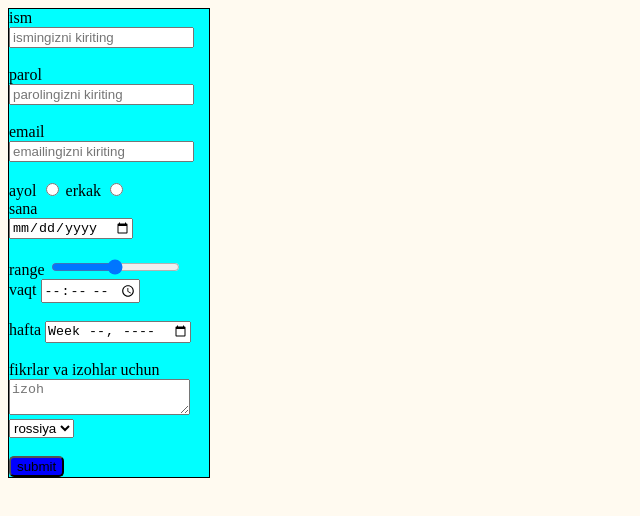
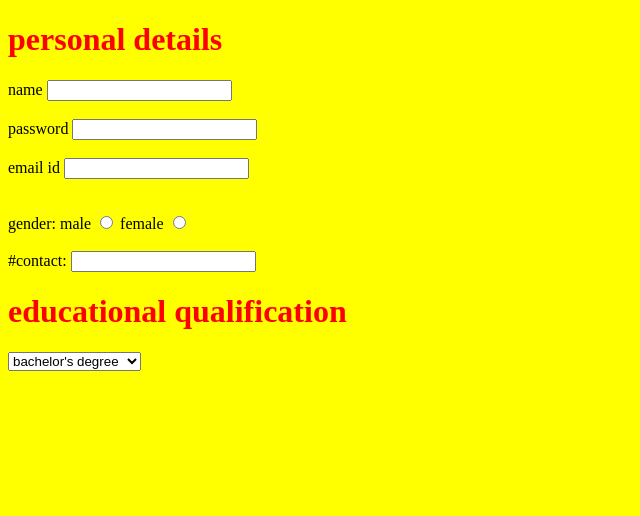
Before and after one commit to abdullohstar/sasa, a plain HTML site: page index.html in a window 1280 px wide. Shown: the whole page, without its empty margins (0-640 px from the left). Drawn offline with Linux system fonts and the light colour scheme.

Commit message:
first commit

```diff
--- a/index.html
+++ b/index.html
@@ -6,61 +6,40 @@
    <title>Document</title>
    <link rel="stylesheet" href="style.css">
  </head>
- <style>
-    body{
-        background-color: floralwhite
-
-    }
-
- </style>
  <body>
    <form action="">
-    <label for="ism">ism </label> <br>
-    <input type="text" id="ism" required placeholder="ismingizni kiriting" required>
+      <h1 style="color: red;">personal details</h1>
+      <label for="name">name</label>
+      <input type="name" id="name">
+      <br>
+      <br>
+      <label for="password">password</label>
+      <input type="password" id="password">
+      <br>
+      <br>
+      <label for="email">email id</label>
+      <input type="email" id="email">
       <br>
       <br>
 
-
-    <label for="parol">parol</label>
-    <input type="password" id="parol" placeholder="parolingizni kiriting" required>
+     <p>gender: <label for="radiu">male</label>
+      <input type="radio" id="radiu">
+      <label for="radidu">female</label>
+      <input type="radio" id="radidu"
+      </p>
       <br>
       <br>
-    <label for="email">email</label>
-    <input type="email" id="email" placeholder="emailingizni kiriting" required>
-    <br>
-    <br>
-    <label for="radio">ayol</label>
-    <input type="radio" id="radio" name="radi" required>
-    <label for="radio">erkak</label>
+      <label for="number">#contact: </label>
+      <input type="number" id="number">
+      <h1 style="color: red;">educational qualification</h1>
+      <select>
+      <option value="bachelor">bachelor's degree</option>
+      <option value="associate">associate's degree</option>
+      <option value="master">master's degree</option>
+      </select>
 
-    <input type="radio" id="radio" name="radi" required>
-    <br>
-    <label for="date" id="date">sana</label> <br>
-    <input type="date" >
-    <br>
-    <br>
-    <label for="ggg">range</label>
-    <input type="range" id="ggg" required>
-    <label for="time">vaqt</label>
-    <input type="time" id="time">
-    <br>
-    <br>
-    <label for="hhh">hafta</label>
-    <input type="week" id="hhh">
-    <br>
-     <br>
-     <label for="area">fikrlar va izohlar uchun</label>
-     <textarea name="area" id="area" placeholder="izoh"></textarea>
-     <select>
-        <option value="usa">aqsh</option>
-        <option value="russia" selected>rossiya</option>
-        <option value=""></option>
-     </select>
-     <br>
-     <br>
-<button type="submit">submit</button>
+
 
    </form>
-
  </body>
  </html>
--- a/style.css
+++ b/style.css
@@ -1,12 +1,3 @@
-button{
-    border-radius: 5px;
+body{
+    background-color: yellow;
 }
-form{
-    border: 1px solid black ;
-    height: auto; width: 200px;
-    background-color: aqua;
-}
-button{
-    background-color: blue;
-
-}
```
Lines whose indentation alone changed are shown as unchanged.
